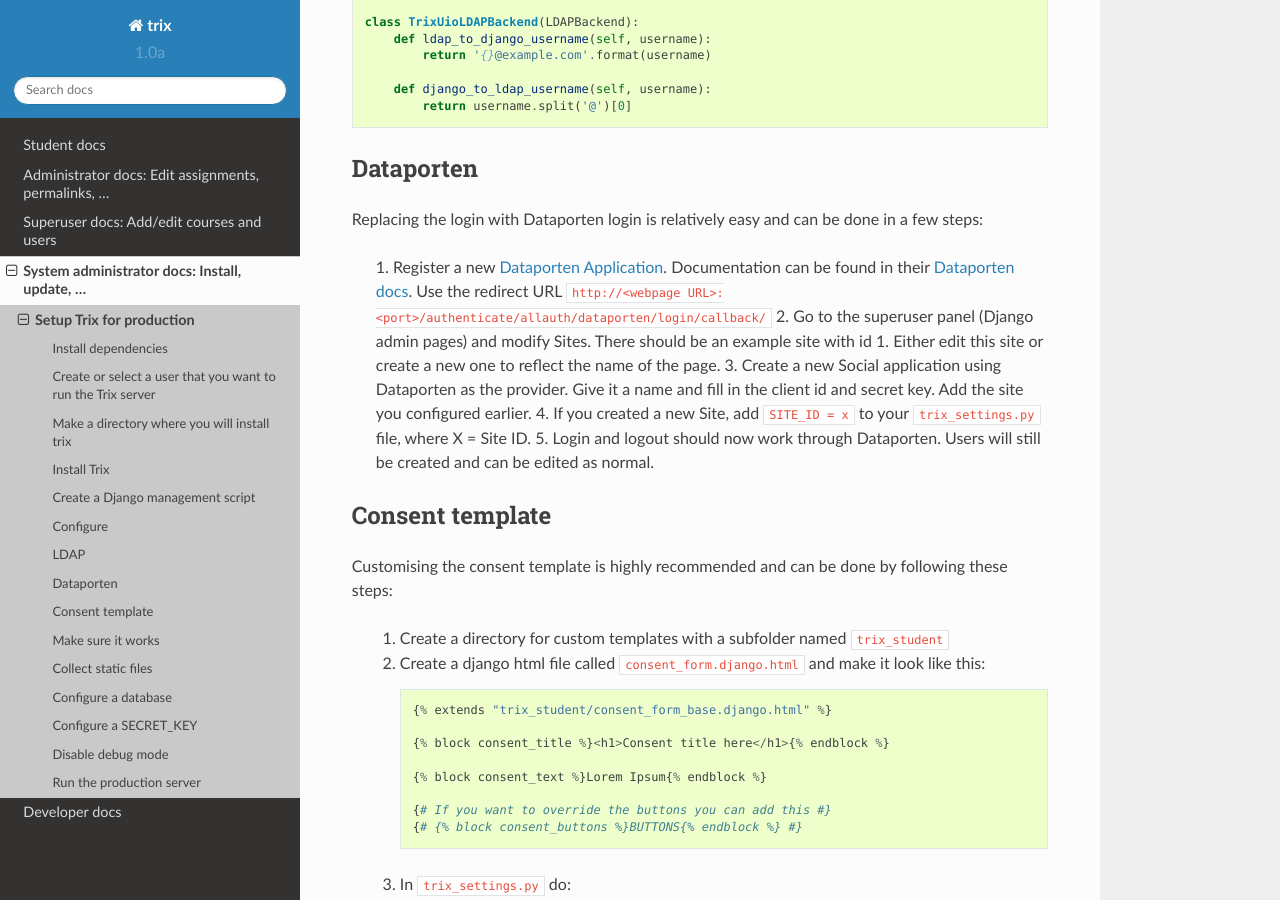
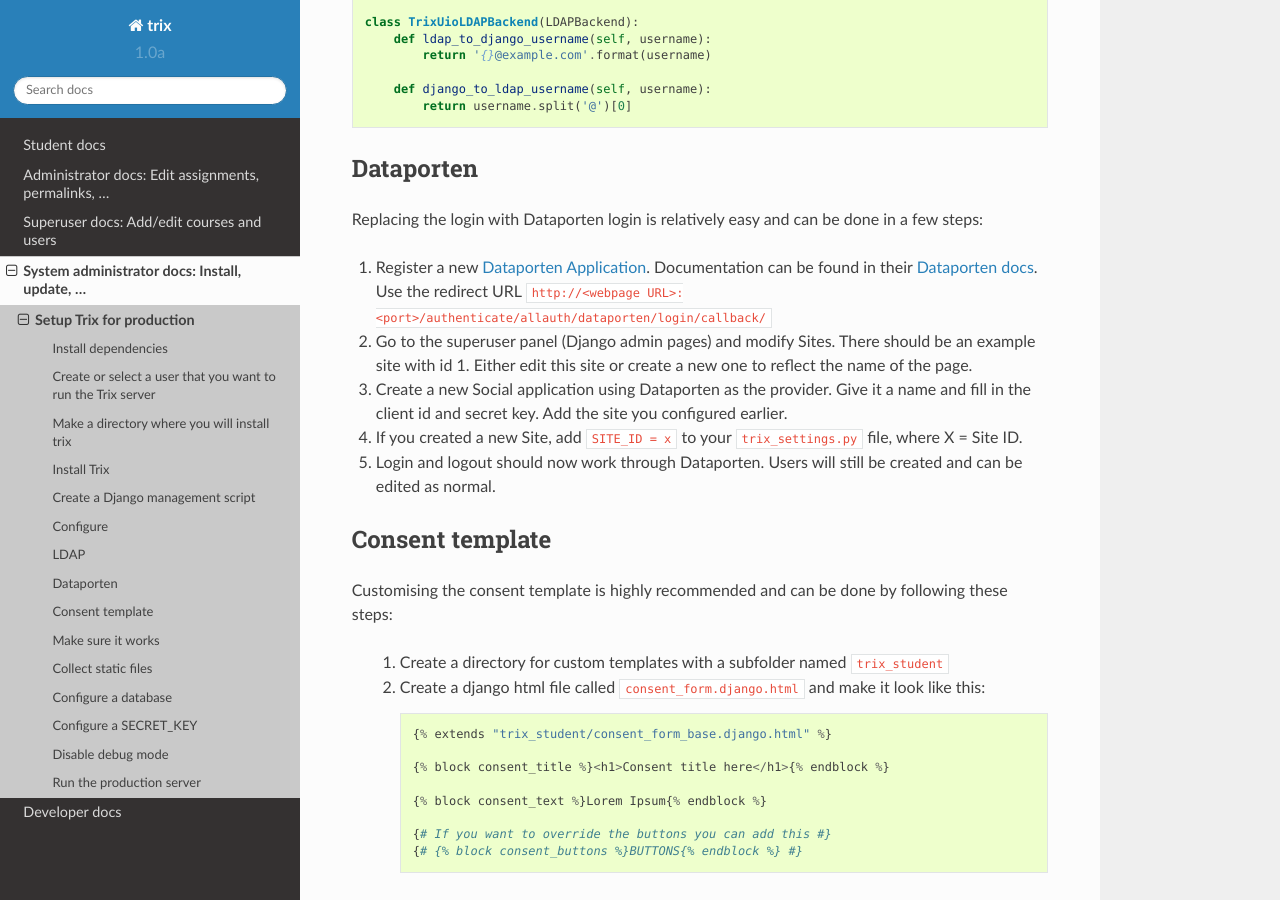
Before and after one commit to devilry/trix2, a Sphinx documentation site: the page built from docs/sysadmin/deploy.rst, in a window 1280 px wide and 900 px high, scrolled down 2035 px. Built offline with Sphinx 7.4.7 and the Read the Docs theme 2.0.0, drawn with Linux system fonts in a browser that asks for light colours.

Commit message:
Update deploy.rst
fixed formatting for Dataporten section

```diff
--- a/docs/sysadmin/deploy.rst
+++ b/docs/sysadmin/deploy.rst
@@ -112,18 +112,11 @@
 ***********
 Replacing the login with Dataporten login is relatively easy and can be done in a few steps:
 
-    1. Register a new `Dataporten Application <https://dashboard.dataporten.no/>`_.
-    Documentation can be found in their
-    `Dataporten docs <https://docs.feide.no/developer_oauth/register_and_manage_applications/getting_started_app_developers.html>`_.
-    Use the redirect URL ``http://<webpage URL>:<port>/authenticate/allauth/dataporten/login/callback/``
-    2. Go to the superuser panel (Django admin pages) and modify Sites. There should be an example
-    site with id 1. Either edit this site or create a new one to reflect the name of the page.
-    3. Create a new Social application using Dataporten as the provider. Give it a name and fill in
-    the client id and secret key. Add the site you configured earlier.
-    4. If you created a new Site, add ``SITE_ID = x`` to your ``trix_settings.py`` file,
-    where X = Site ID.
-    5. Login and logout should now work through Dataporten. Users will still be created and can be
-    edited as normal.
+#. Register a new `Dataporten Application <https://dashboard.dataporten.no/>`_. Documentation can be found in their `Dataporten docs <https://docs.feide.no/developer_oauth/register_and_manage_applications/getting_started_app_developers.html>`_. Use the redirect URL ``http://<webpage URL>:<port>/authenticate/allauth/dataporten/login/callback/``
+#. Go to the superuser panel (Django admin pages) and modify Sites. There should be an example site with id 1. Either edit this site or create a new one to reflect the name of the page.
+#. Create a new Social application using Dataporten as the provider. Give it a name and fill in the client id and secret key. Add the site you configured earlier.
+#. If you created a new Site, add ``SITE_ID = x`` to your ``trix_settings.py`` file, where X = Site ID.
+#. Login and logout should now work through Dataporten. Users will still be created and can be edited as normal.
 
 
 ****************
```
